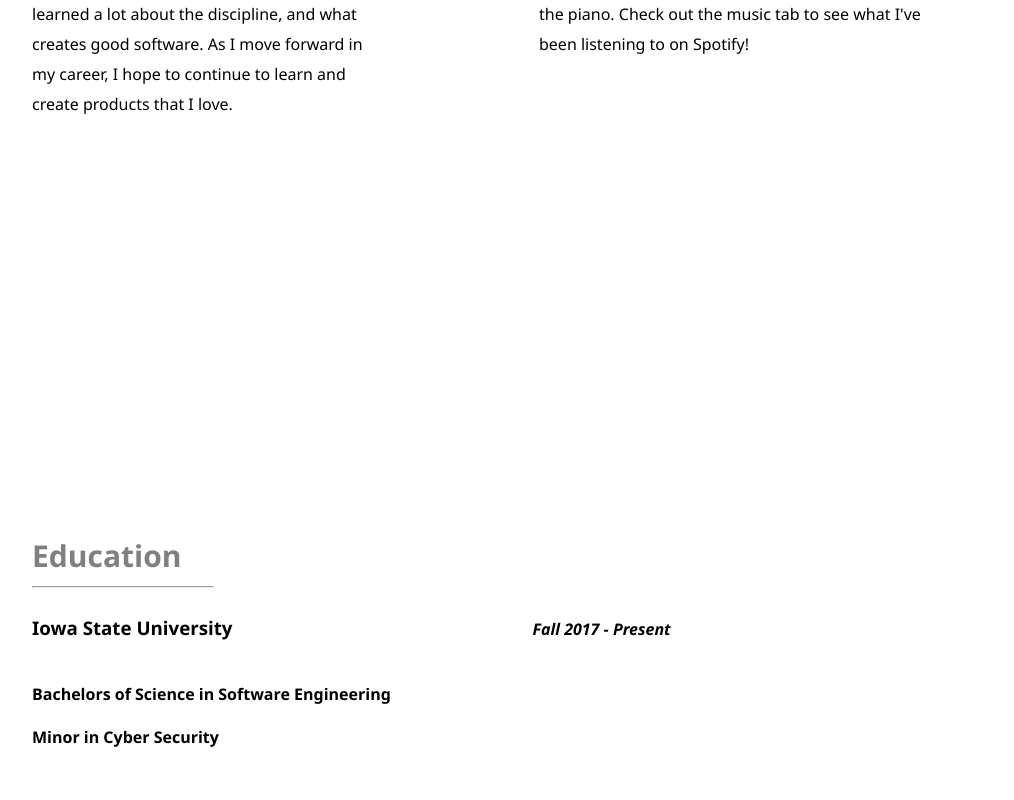
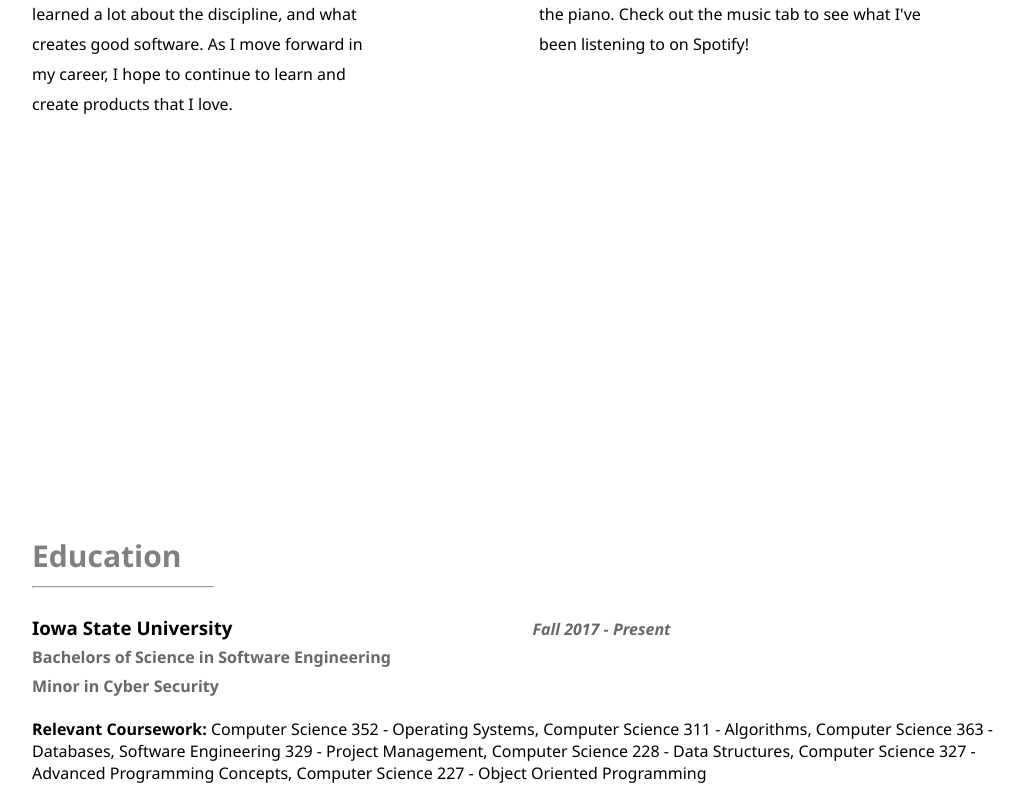
Before and after one commit to dms909/New-Website, a React (Create React App) app: page / in a window 1280 px wide. Shown: the part 1391-2191 px from the top of the page, without its empty margins (226-1240 px from the left). Before the commit the page ends 2160 px from the top, so only its background shows below. Built offline with nearby package versions, Linux system fonts and the light colour scheme.

Commit message:
fixed education p tags

```diff
--- a/src/components/Education.js
+++ b/src/components/Education.js
@@ -9,8 +9,12 @@ const Education = () => {
             <h3 className="EducationSchoolName">Iowa State University</h3>
             <h4 className="EducationDate"><i>Fall 2017 - Present</i></h4>
 
-            <h4>Bachelors of Science in Software Engineering</h4>
-            <h4>Minor in Cyber Security</h4>
+            <h4 className="EducationMajor">Bachelors of Science in Software Engineering</h4>
+            <h4 className="EducationMinor">Minor in Cyber Security</h4>
+
+            <p className="EducationCoursework"><b>Relevant Coursework:</b> Computer Science 352 - Operating Systems, Computer Science 311 - Algorithms, Computer Science 363 -
+            Databases, Software Engineering 329 - Project Management,  Computer Science 228 - Data Structures, Computer Science 327 - Advanced Programming Concepts,
+            Computer Science 227 - Object Oriented Programming</p>
 
         </div>
      );
--- a/src/index.css
+++ b/src/index.css
@@ -65,10 +65,6 @@
   width: 180px;
 }
 
-.Education p {
-  line-height: 5px;
-}
-
 .EducationSchoolName {
   display: inline-block;
   margin-right: 300px;
@@ -76,6 +72,17 @@
 
 .EducationDate {
   display: inline-block;
+  color: #686868;
+}
+
+.EducationMajor {
+  color: #686868;
+  margin-top: -15px;
+}
+
+.EducationMinor {
+  color: #686868;
+  margin-top: -15px;
 }
 
 @keyframes fadeIn {
```
